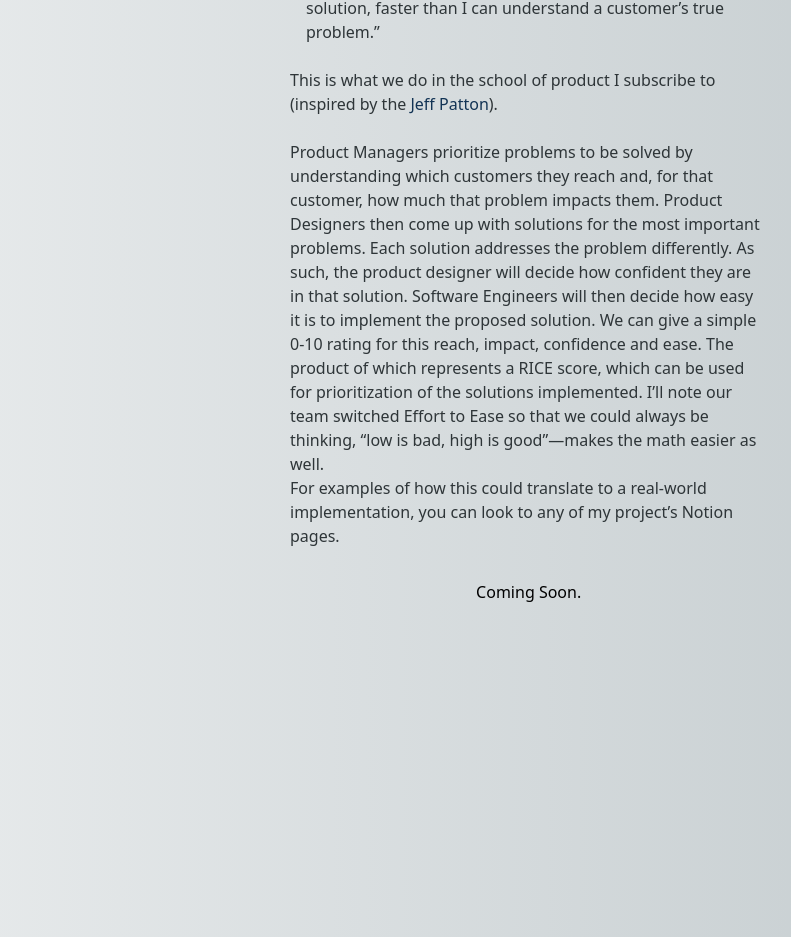
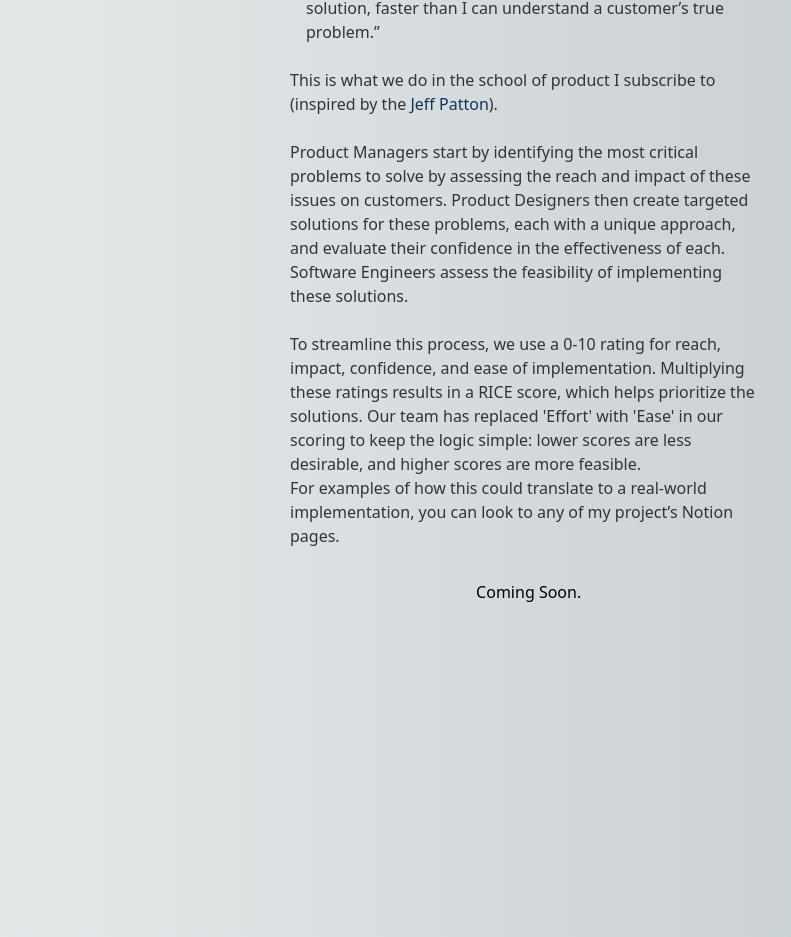
Before and after one commit to ZachLobato/zachlobato.com, a Vue app: page / in a window 1280 px wide. Shown: the part 1132-2069 px from the top of the page, without its empty margins (366-1157 px from the left). Built offline with nearby package versions, Linux system fonts and the light colour scheme.

Commit message:
cleanup - philosophy wording streamlined

```diff
--- a/src/views/HomeView.vue
+++ b/src/views/HomeView.vue
@@ -166,7 +166,9 @@
             <br />
             <p>This is what we do in the school of product I subscribe to (inspired by the <a target="_blank" class="dark:text-prussian-blue-200 text-prussian-blue-800 hover:text-mint-green-800 dark:hover:text-mint-green-200" href="https://jpattonassociates.com/">Jeff Patton</a>).</p>
             <br />
-            <p>Product Managers prioritize problems to be solved by understanding which customers they reach and, for that customer, how much that problem impacts them. Product Designers then come up with solutions for the most important problems. Each solution addresses the problem differently. As such, the product designer will decide how confident they are in that solution. Software Engineers will then decide how easy it is to implement the proposed solution. We can give a simple 0-10 rating for this reach, impact, confidence and ease. The product of which represents a RICE score, which can be used for prioritization of the solutions implemented.  I’ll note our team switched Effort to Ease so that we could always be thinking, “low is bad, high is good”—makes the math easier as well.</p>
+            <p>Product Managers start by identifying the most critical problems to solve by assessing the reach and impact of these issues on customers. Product Designers then create targeted solutions for these problems, each with a unique approach, and evaluate their confidence in the effectiveness of each. Software Engineers assess the feasibility of implementing these solutions.</p>
+            <br />
+            <p>To streamline this process, we use a 0-10 rating for reach, impact, confidence, and ease of implementation. Multiplying these ratings results in a RICE score, which helps prioritize the solutions. Our team has replaced 'Effort' with 'Ease' in our scoring to keep the logic simple: lower scores are less desirable, and higher scores are more feasible.</p>
 
             <p>For examples of how this could translate to a real-world implementation, you can look to any of my project’s Notion pages.</p>
           </article>
```
